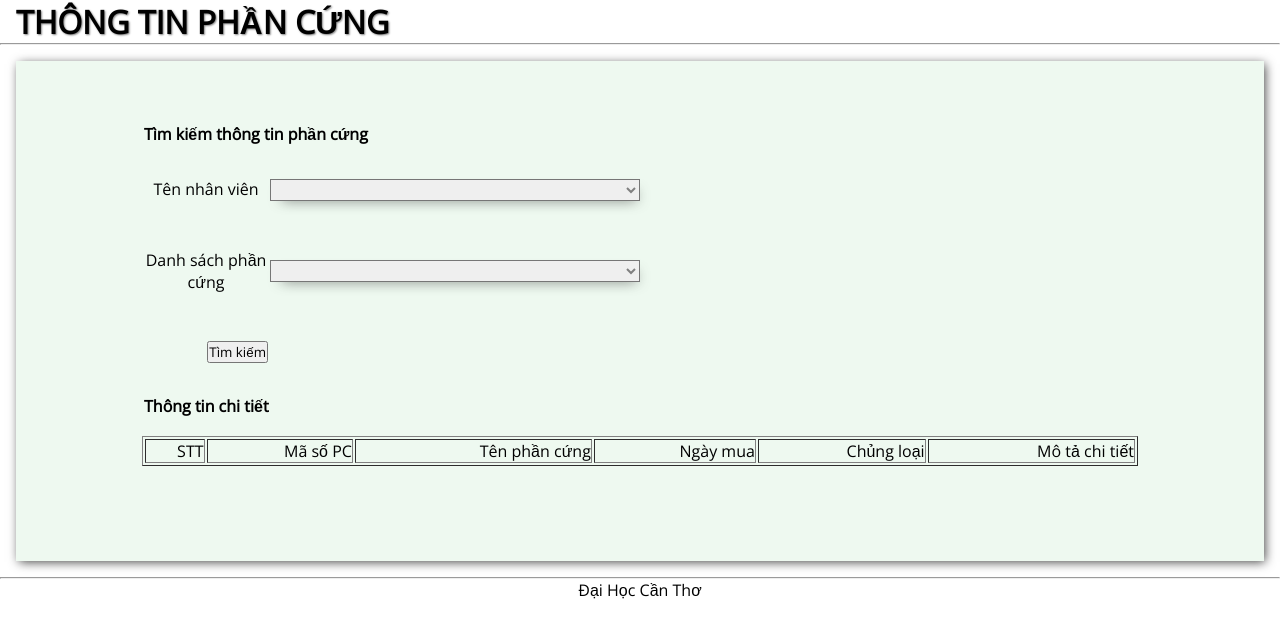
After one commit to nguyendong98/Helpdesk_System, a PHP site: page /thongtinphancung.php in a window 1280 px wide. The commit adds this page. Shown: the top 638 px of the page. Run offline with PHP 8.4, Linux system fonts and the light colour scheme; lists and menus that the app fills with data are empty; some web fonts are replaced.

Commit message:
Add files via upload

```diff
--- a/content.php
+++ b/content.php
@@ -17,7 +17,9 @@
 
 				include ("PhanCongSuCo.php");
 				break;
-
+            case "thongtinphancung":
+				include ("thongtinphancung.php");
+				break;
         }
     }else{
 		include 'Home.php';
--- a/index.php
+++ b/index.php
@@ -77,7 +77,7 @@
 
                       <span>Tra cứu lỗi</span></a>
                      <hr>
-                     <a class="func" href="#"><i class="fa fa-book" ></i><span>Thông tin phần cứng</span></a>
+                     <a class="func" href="index.php?content=thongtinphancung"><i class="fa fa-book" ></i><span>Thông tin phần cứng</span></a>
                      <hr>
                      <a class="func" href="#"><i class="fa fa-newspaper-o" ></i><span> Sự cố mới</span></a>
                      <a class="func" href="index.php?content=danhsachsuco"><i class="fa fa-hand-o-right" ></i> <span>Phân công</span></a>
--- /dev/null
+++ b/thongtinphancung.php
@@ -0,0 +1,247 @@
+<?php
+	// session_start();
+	include './process/process.php';
+?>
+
+<!-- //Xử lí hiển thị chi tiết sự cố -->
+<?php
+
+
+
+?>
+
+
+
+<!DOCTYPE html>
+
+
+<html>
+<head>
+<meta http-equiv="Content-Type" content="text/html; charset=utf-8" />
+<title>Báo cáo sự cố</title>
+<link rel="stylesheet" href="css/style.css">
+<style>
+
+	#Header h3{
+		font-size: 2rem;
+		font-weight: bold;
+		margin-left: 1rem;
+		text-shadow: 1px 1px 2px gray;
+	}
+
+	#Content{
+		margin: 1rem 1rem;
+		height: 500px;
+		background: #EEF9F0;
+		box-shadow: 2px 2px 10px -1px rgba(0,0,0,0.75);
+
+	}
+
+	#Content #tbThongBaoSuCo{
+		/* border-top: 1px solid #666;
+		border-bottom: 1px solid #666;
+		border-left: 0px;
+		border-right: 1px solid #666; */
+		margin:auto;
+		width: 1000px;
+		height: 450px;
+		text-align: right;
+
+	}
+
+	#Content #tbThongBaoSuCo td{
+		text-align:right;
+		border-spacing: 30px;
+
+	}
+
+	#Content #tbNVThongBao{
+		float: left;
+		height: 330px;
+		width: 500px;
+	}
+
+	#Content #tbNVThongBao th{
+		text-align:left;
+
+	}
+
+	#Content #tbNVThongBao td{
+		text-align: center;
+	}
+
+	#Content #tbNVGapSuCo{
+		float:left;
+		height: 330px;
+		width:500px;
+	}
+
+	#Content #tbNVGapSuCo th{
+		text-align:left;
+	}
+
+	#Content #tbNVGapSuCo td{
+		text-align: center;
+	}
+
+	.rightTable input, select, textarea{
+		width: 370px;
+		border-radius: px;
+		box-shadow: 4px 6px 14px -8px rgba(0,0,0,0.75);
+		color: gray;
+	}
+
+	#Footer p{
+		text-align:center;
+	}
+
+	.Button{
+		background: #0776BE;
+		height: 30px;
+		width: 100px;
+		font-weight:bold;
+		color:#FFF;
+	}
+
+</style>
+
+</head>
+
+<body>
+	<div id="Container">
+    	<div id="Header">
+        	<h3>THÔNG TIN PHẦN CỨNG</h3>
+            <hr />
+        </div>
+
+        <div id="Content">
+        	<form id="frmBaoSuCo" name="frmBaoSuCo" method="post" action="" enctype="multipart/form-data">
+            	<table id="tbThongBaoSuCo">
+                	<tr>
+                    	<td>
+                        	<table id="tbNVThongBao">
+                    			<tr>
+                        			<th colspan="2" class="title">Tìm kiếm thông tin phần cứng</th>
+                        		</tr>
+
+                        		<tr>
+                        			<td>Tên nhân viên</td>
+                            		<td class="rightTable">
+                            			<select id="slTenNhanVien_ThongBao" name="slTenNhanVien_ThongBao" >
+											<?php
+												if(isset($_SESSION['id'])){
+													$id = $_SESSION['id'];
+													// print_r($id);
+													$sql=mysqli_query($conn, "SELECT * FROM nhanvien WHERE NV_IDTAIKHOAN='$id'");
+													$result=mysqli_fetch_array($sql);
+
+											?>
+											<option value="<?=$result['NV_ID']?>"><?=$result['NV_HOTEN']?></option>
+											<?php } ?>
+                            			</select>
+                            		</td>
+                        		</tr>
+								<tr>
+                        			<td>Danh sách phần cứng</td>
+                            		<td class="rightTable">
+                            			<select id="slTenNhanVien_GapSuCo" name="slTenNhanVien_GapSuCo">
+											<?php
+												if(isset($_SESSION['id'])){
+													// print_r($id);
+													$sql=mysqli_query($conn, "SELECT * FROM phancung" );
+													while($result= mysqli_fetch_array($sql)){
+
+											?>
+											<option value="<?=$result['PC_ID']?>"><?=$result['PC_TEN']?></option>
+											<?php }} ?>
+                            			</select>
+                            		</td>
+                        		</tr>
+
+						<td style="text-align: right">
+                            <input class="btn btn-success" type="submit" id="btnDongY" name="btnDongY" value="Tìm kiếm"/>
+                            </td>
+
+
+
+
+                        		<tr>
+                        			<th colspan="2" class="title">Thông tin chi tiết</th>
+                        		</tr>
+								<tr>
+
+
+									 <table width="100%" border="1">
+								  <tr>
+									 <td>STT</td>
+									<td>Mã số PC</td>
+									<td>Tên phần cứng</td>
+									<td>Ngày mua</td>
+									<td>Chủng loại</td>
+									<td>Mô tả chi tiết</td>
+
+								  </tr>
+
+
+								<?php
+								if(isset($_POST['btnDongY'])){
+										$SC_IDNVGAPSUCO = $_POST['slTenNhanVien_GapSuCo'];
+												if(isset($_SESSION['id'])){
+													// print_r($id);
+													$sql=mysqli_query($conn, "SELECT * from phancung, suco where PC_ID=SC_IDPHANCUNG and PC_IDNHANVIEN='$id' and PC_ID='$SC_IDNVGAPSUCO'" );
+													$i=1;
+													while($dong= mysqli_fetch_array($sql)){
+
+															?>
+
+								 <tr>
+
+									<td><?php  echo $i;?></td>
+									<td><?php echo $dong['PC_ID'] ?></td>
+									<td><?php echo $dong['PC_TEN'] ?></td>
+									<td><?php echo $dong['PC_NGAYMUA'] ?></td>
+									<td><?php echo $dong['PC_IDLOAIPHANCUNG'] ?></td>
+									<td><?php echo $dong['SC_MOTACHITIET'] ?></td>
+
+
+									</tr>
+
+														  <?php
+								 $i++;
+								}}} ?>
+
+
+
+
+
+
+
+
+
+</table>
+
+
+
+
+
+
+
+                 			</table>
+                        </td>
+
+
+
+
+                    </tr>
+                </table>
+            </form>
+        </div>
+
+        <div id="Footer" >
+        	<hr />
+            <p class="text-secondary">Đại Học Cần Thơ</p>
+        </div>
+	</div>
+
+</body>
+</html>
```
